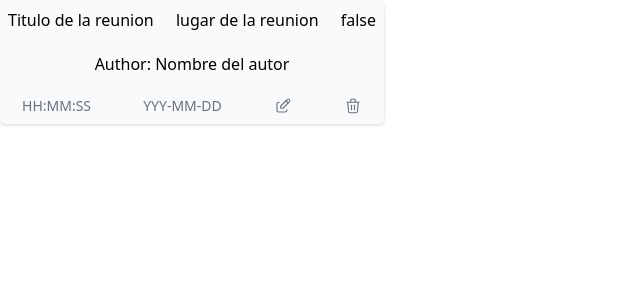
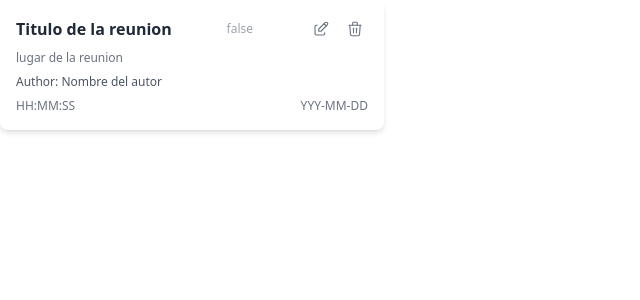
Before and after one commit to JaxLoz/ViewadministrationOfAct, a Vue app: page /resumenAct in a window 1280 px wide. Shown: the top 300 px of the page, without its empty margins (0-640 px from the left). Built offline with nearby package versions, Linux system fonts and the light colour scheme.

Commit message:
Copia de seguridad

```diff
--- a/src/axios.js
+++ b/src/axios.js
@@ -8,19 +8,5 @@ const axios = Axios.create({
     }
 })
 
-axios.interceptors.request.use(config => {
-    const authenticationToken = JSON.parse(sessionStorage.getItem("authenticationToken"));
-
-    if (authenticationToken !== null){
-        const token = authenticationToken ? authenticationToken.token : null;
-
-        if(token){
-            config.headers.Authorization = 'Bearer' + token;
-        }
-    }
-
-    return config;
-})
-
 
 export default axios;
--- a/src/components/ResumeAct.vue
+++ b/src/components/ResumeAct.vue
@@ -1,39 +1,37 @@
 <template>
-    <div id="main-content" class="w-96 flex flex-col gap-y-5 py-2 rounded-md bg-[#f9fafb] drop-shadow font-sans">
-        <div id="content-title" class="flex flex-row justify-between px-2">
-            <h1 id="title">{{ title }}</h1>
-            <p id="info-place">{{ place }}</p>
-            <span id="info-progress">{{ thereIsMinutes }}</span>
+    <div id="main-content" class="w-full max-w-sm flex flex-col gap-y-2 p-4 rounded-lg bg-white shadow-md font-sans">
+        <div id="content-header" class="flex justify-between items-center">
+            <h1 id="title" class="text-base font-semibold text-gray-800">{{ title }}</h1>
+            <span id="info-progress" class="text-xs text-gray-400">{{ thereIsMinutes }}</span>
+            <div class="flex gap-x-2">
+                <button @click="$emit('updateInfoAct')" class="p-1 rounded hover:bg-gray-100">
+                    <svg xmlns="http://www.w3.org/2000/svg" width="18" height="18" viewBox="0 0 24 24" fill="none" stroke="#6b7280" stroke-width="1.5" stroke-linecap="round" stroke-linejoin="round" class="icon icon-tabler icons-tabler-outline icon-tabler-edit hover:stroke-indigo-500">
+                        <path stroke="none" d="M0 0h24v24H0z" fill="none"/>
+                        <path d="M7 7h-1a2 2 0 0 0 -2 2v9a2 2 0 0 0 2 2h9a2 2 0 0 0 2 -2v-1"/>
+                        <path d="M20.385 6.585a2.1 2.1 0 0 0 -2.97 -2.97l-8.415 8.385v3h3l8.385 -8.415z"/>
+                        <path d="M16 5l3 3"/>
+                    </svg>
+                </button>
+                <button @click="$emit('deleteInfoAct')" class="p-1 rounded hover:bg-gray-100">
+                    <svg xmlns="http://www.w3.org/2000/svg" width="18" height="18" viewBox="0 0 24 24" fill="none" stroke="#6b7280" stroke-width="1.5" stroke-linecap="round" stroke-linejoin="round" class="icon icon-tabler icons-tabler-outline icon-tabler-trash hover:stroke-red-500">
+                        <path stroke="none" d="M0 0h24v24H0z" fill="none"/>
+                        <path d="M4 7l16 0"/>
+                        <path d="M10 11l0 6"/>
+                        <path d="M14 11l0 6"/>
+                        <path d="M5 7l1 12a2 2 0 0 0 2 2h8a2 2 0 0 0 2 -2l1 -12"/>
+                        <path d="M9 7v-3a1 1 0 0 1 1 -1h4a1 1 0 0 1 1 1v3"/>
+                    </svg>
+                </button>
+            </div>
         </div>
-        <div id="content-info" class="flex flex-row justify-center">
-            <p id="info-author" v-if="!author.startsWith('undefined') && !author.endsWith('undefined')">Author: {{ author }}</p>
-        </div>
-        <div id="content-buttons" class="flex flex-row gap-x-2 justify-around">
-            <p id="info-hour" class="text-sm text-gray-500">{{ hour }}</p>
-            <p id="info-date" class="text-sm text-gray-500">{{ date }}</p>
-            <button @click="emit('updateInfoAct')">
-                <svg  xmlns="http://www.w3.org/2000/svg"  width="18"  height="18"  viewBox="0 0 24 24"  fill="none"
-                    stroke="#6b7280"  stroke-width="1.5"  stroke-linecap="round"  stroke-linejoin="round"  class="icon icon-tabler icons-tabler-outline icon-tabler-edit hover:stroke-[#6366f1]">
-                    <path stroke="none" d="M0 0h24v24H0z" fill="none"/>
-                    <path d="M7 7h-1a2 2 0 0 0 -2 2v9a2 2 0 0 0 2 2h9a2 2 0 0 0 2 -2v-1" />
-                    <path d="M20.385 6.585a2.1 2.1 0 0 0 -2.97 -2.97l-8.415 8.385v3h3l8.385 -8.415z" />
-                    <path d="M16 5l3 3" />
-                </svg>
-            </button>
-
-            <button @click="emit('deleteInfoAct')">
-                <svg  xmlns="http://www.w3.org/2000/svg"  width="18"  height="18"  viewBox="0 0 24 24"  fill="none"  stroke="#6b7280"  stroke-width="1.5"
-                stroke-linecap="round"  stroke-linejoin="round"  class="icon icon-tabler icons-tabler-outline icon-tabler-trash hover:stroke-[#ad2020]">
-                <path stroke="none" d="M0 0h24v24H0z" fill="none"/>
-                <path d="M4 7l16 0" /><path d="M10 11l0 6" />
-                <path d="M14 11l0 6" /><path d="M5 7l1 12a2 2 0 0 0 2 2h8a2 2 0 0 0 2 -2l1 -12" />
-                <path d="M9 7v-3a1 1 0 0 1 1 -1h4a1 1 0 0 1 1 1v3" />
-                </svg>
-            </button>
+        <p id="info-place" class="text-xs text-gray-500">{{ place }}</p>
+        <p id="info-author" v-if="!author.startsWith('undefined') && !author.endsWith('undefined')" class="text-xs text-gray-600">Author: {{ author }}</p>
+        <div id="content-date-time" class="flex justify-between text-xs text-gray-500">
+            <p id="info-hour">{{ hour }}</p>
+            <p id="info-date">{{ date }}</p>
         </div>
     </div>
 </template>
-
 <script setup>
 
 import { ref } from 'vue';
--- /dev/null
+++ b/src/composables/useAxios.js
@@ -0,0 +1,65 @@
+import axios from "@/axios";
+import router from "@/router";
+import { ref } from "vue";
+
+export function useAxios(){
+
+    const error = ref(null);
+
+    axios.interceptors.request.use(config => {
+        const authenticationToken = JSON.parse(sessionStorage.getItem("authenticationToken"));
+        if(authenticationToken !== null){
+            const token = authenticationToken ? authenticationToken.token : null;
+            if(token){
+                config.headers.Authorization = "Bearer " + token;
+            }
+        }
+        return config;
+    })
+
+    axios.interceptors.response.use(response => {
+        return response; // si el response.status esta en el rango de 2xx
+    }, async ResponseError => {
+        if(ResponseError.response){
+            switch(ResponseError.response.status){
+                case 400:
+                    error.value = "Bad request";
+                    break;
+                case 401:
+                    error.value = "Token expired or invalid token";
+                    handleAuthentication();
+                    break;
+                case 403:
+                    error.value = "Access denied for this resource"
+                    break;
+                case 404:
+                    error.value = "The resource does not exist";
+                    break;
+                case 500:
+                    error.value = "Server Error";
+                    break;
+                default:
+                    error.value = "Unknown error";
+                    break;
+            }
+        }
+    })
+
+    function handleAuthentication(){
+        router.push("/login")
+    }
+
+    function get(url){
+        return axios.get(url)
+    }
+
+    function put(url, data){
+        return axios.put(url, data)
+    }
+
+    return {
+        error,
+        get,
+        put
+    }
+}
--- a/src/router/index.js
+++ b/src/router/index.js
@@ -42,6 +42,11 @@ const router = createRouter({
       path: "/createAct",
       name: "createNewAct",
       component: () => import("../views/act/NewAct.vue")
+    },
+    {
+      path: "/mailVerification",
+      name: "mailVerification",
+      component: () => import("../views/auth/EmailVerification.vue")
     }
 
   ]
--- a/src/stores/acts.js
+++ b/src/stores/acts.js
@@ -1,7 +1,6 @@
 import { defineStore } from "pinia";
 import axios from "@/axios";
-import {reactive} from "vue";
-import { info } from "autoprefixer";
+import {useAxios} from "@/composables/useAxios";
 
 export const useActsStore = defineStore("acts", {
 
@@ -47,8 +46,8 @@ export const useActsStore = defineStore("acts", {
         // metodo que se encarga de obtener la informacion de las reuniones y actos de un usuario
         async getAllInfoActs(idUser){
             console.log(idUser)
+            const meetingWithAct = await this.getMeetingWithActs(idUser);
             const meetingWithOutAct = await this.getMeetingWithOutAct(idUser);
-            const meetingWithAct = await this.getMeetingWithActs(idUser);
             const allMeetings = meetingWithOutAct.concat(meetingWithAct);
 
             this.acts = allMeetings;
@@ -58,13 +57,23 @@ export const useActsStore = defineStore("acts", {
         },
 
         async getMeetingWithOutAct(idUser){
-            const responseMeetingWithOutAct = await axios.get("?controller=meeting&action=getMeetingsWithOutActs&id="+idUser);
-            return responseMeetingWithOutAct.data.data;
+            try{
+                const responseMeetingWithOutAct = await useAxios().get("?controller=meeting&action=getMeetingsWithOutActs&id="+idUser);
+                console.log(responseMeetingWithOutAct.data.data)
+                return responseMeetingWithOutAct.data.data;
+            }catch{
+            }
         },
 
         async getMeetingWithActs(idUser){
-            const responseActs = await axios.get("?controller=act&action=getAllInfoActsByUser&id="+idUser);
-            return responseActs.data.data;
+            try{
+                const responseActs = await useAxios().get("?controller=act&action=getAllInfoActsByUser&id="+idUser);
+                console.log(responseActs.data.data)
+                return responseActs.data.data;
+            }catch{
+
+            }
+
         },
 
         loadInfoForUpdateToSessionStorage(actMeetingObjet){
--- a/src/stores/auth.js
+++ b/src/stores/auth.js
@@ -5,6 +5,7 @@ import {defineStore} from "pinia"
 export const useAuthStore = defineStore("auth", () =>{
 
     const user = ref(null);
+    const credential = ref(null)
 
     // registra un nuevo usuario
 
@@ -16,6 +17,7 @@ export const useAuthStore = defineStore("auth", () =>{
         })
 
         const id_credential = response.data.data.id;
+        credential.value = id_credential;
 
         const responseUser = await axios.post("?controller=user&action=registerUser", {
             firstname: form.firstname,
@@ -37,5 +39,5 @@ export const useAuthStore = defineStore("auth", () =>{
         return response.data.data.validateCredentials; // true o false si las credenciales son correctas
     }
 
-    return {user, registro, loginOfSistem}
+    return {credential, user, registro, loginOfSistem}
 })
--- /dev/null
+++ b/src/stores/mailValidation.js
@@ -0,0 +1,21 @@
+import { defineStore } from "pinia";
+import { useAxios } from "@/composables/useAxios";
+import axios from "@/axios";
+
+export const useEmailValidatinStore = defineStore("emailValidation", {
+    state: () => ({
+        idCredentials: 0,
+        email: null,
+        isEmailValid: false
+    }),
+
+    actions: {
+        async emailVerify (idCredential, verificationCode){
+            const response = await axios.put("?controller=validationEmail&action=validateEmailVerificationCode",{
+                id: idCredential,
+                verification_code: verificationCode
+            })
+            this.isEmailValid = response.data.data;
+        }
+    }
+})
--- /dev/null
+++ b/src/views/auth/EmailVerification.vue
@@ -0,0 +1,49 @@
+<template>
+  <div class="bg-[#f9fafb] flex flex-col h-screen items-center justify-center font-sans">
+    <form class="px-8 pt-9 pb-5 bg-white rounded-md flex flex-col gap-y-4 drop-shadow-lg" @submit.prevent="verifyCode">
+      <div class="text-center">
+        <h1 class="text-3xl mb-5 font-semibold">Email Verification</h1>
+        <p class="text-gray-600">Enter the verification code sent to your email.</p>
+      </div>
+      <div class="flex flex-col gap-y-2 items-center">
+        <input v-model="verificationCode" class=" text-center h-10 w-40 py-2 px-2 rounded-md ring-inset ring-1 ring-gray-300 focus:ring-inset focus:ring-2 focus:ring-[#4f46e5] outline-none" type="text" id="verification-code" required placeholder="xxxxxx">
+      </div>
+      <div class="flex flex-row justify-center gap-x-2">
+        <button class="bg-[#4f46e5] hover:bg-[#6366f1] text-white font-medium py-1.5 px-5 w-40 rounded-md" type="submit">Verify</button>
+      </div>
+      <div class="flex flex-row justify-center gap-x-1 items-baseline mt-3">
+        <p class="block text-sm text-gray-500">Did you not receive the mail?</p>
+        <button @click="resendCode" type="button" class="block font-semibold text-[#4339ff] hover:text-[#6366f1]">Resend Code</button>
+      </div>
+    </form>
+  </div>
+</template>
+
+<script setup>
+
+import { useAuthStore } from '@/stores/auth';
+import { useEmailValidatinStore } from "@/stores/mailValidation";
+import { computed, ref } from 'vue';
+
+const user = useAuthStore();
+const emailValidation = useEmailValidatinStore();
+const verificationCode = ref("");
+const isVerified = computed( () => emailValidation.isEmailValid);
+
+const idCredential = computed(() => user.credential)
+
+const verifyCode = async () => {
+  await emailValidation.emailVerify(idCredential.value, verificationCode.value);
+  if(isVerified.value) {
+    router.push("/login");
+  }
+};
+
+const resendCode = async () => {
+
+  }
+
+</script>
+
+<style scoped>
+</style>
--- a/src/views/auth/Registro.vue
+++ b/src/views/auth/Registro.vue
@@ -77,6 +77,6 @@ const auth = useAuthStore();
 
     const submit = () => {
         auth.registro(formRegister.value);
-        router.push({name: 'formLogin'});
+        router.push({name: 'mailVerification'});
     }
 </script>
```
